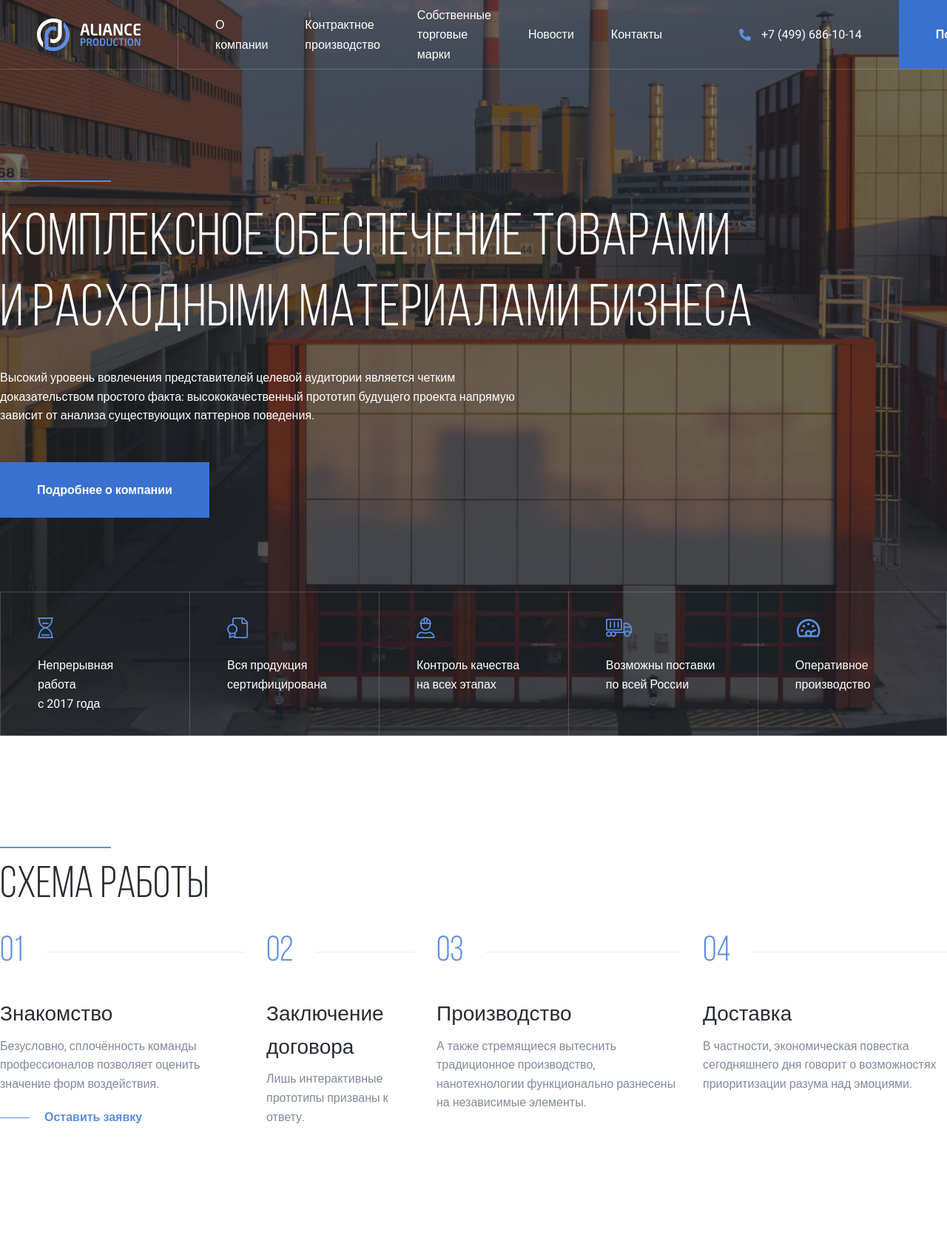
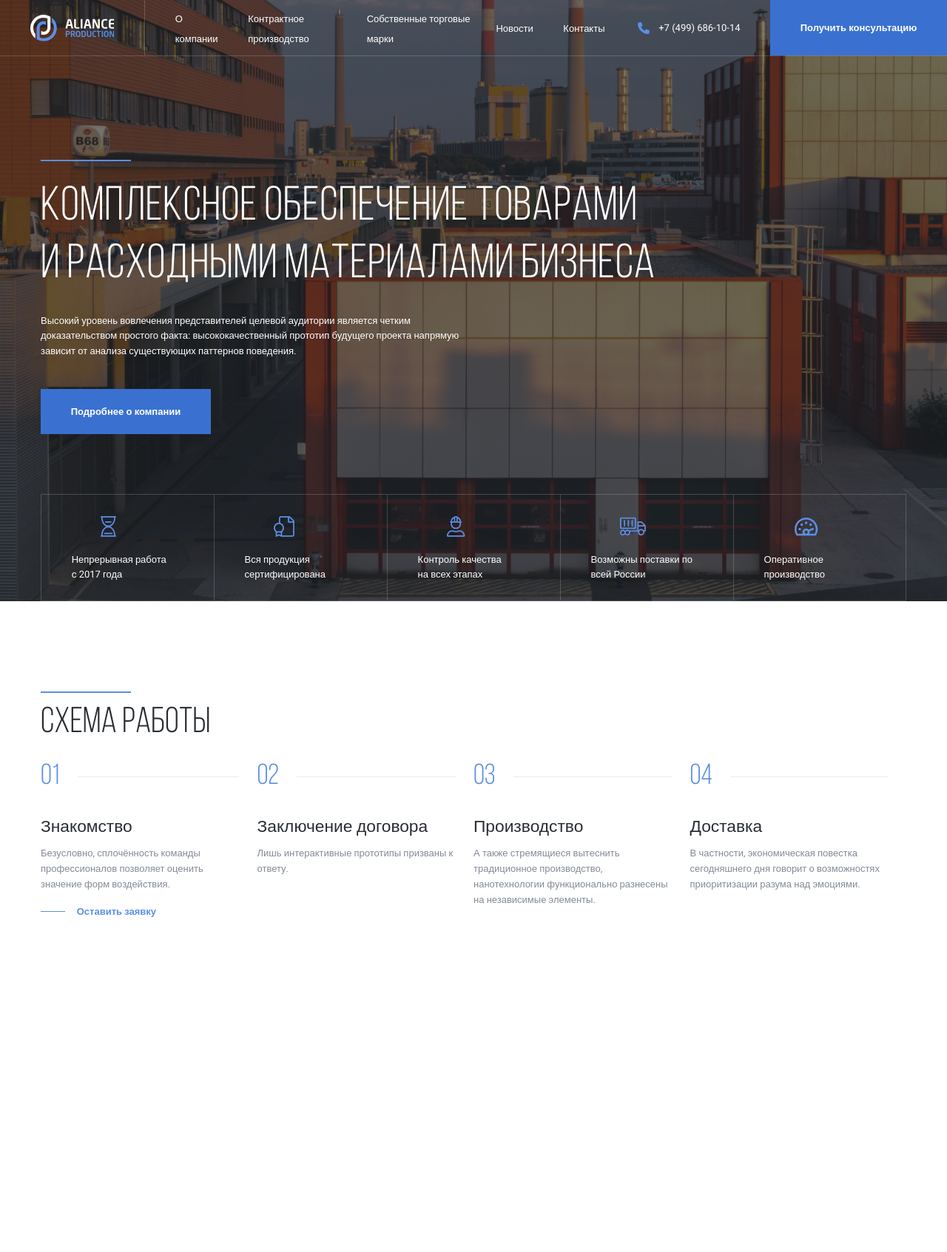
Before and after one commit to Artoym715/Aliance, a PHP site: page / in a window 1280 px wide. Shown: the whole page at 74% size. After the commit the page ends 1240 px from the top, so only its background shows below. Run offline with PHP 8.4, Linux system fonts and the light colour scheme.

Commit message:
Update rem

```diff
--- a/css/main.css
+++ b/css/main.css
@@ -48,7 +48,7 @@ body {
 }
 
 .container{
-	max-width: 1440px;
+	max-width: 90rem;
 	margin: auto;
 }
 
@@ -77,7 +77,7 @@ position: relative;
 }
 .navbar {
 	display: flex;
-	height: 94px;
+	height: 5.875rem;
 	color: #fff;
 	position: fixed;
 	width: 100%;
@@ -90,7 +90,7 @@ position: relative;
 .navber-light{
 	background-color:#fff;
 	color:#292D33;
-	height: 74px;
+	height: 4.625rem;
 }
 .navber-light .header-logo-path{
 	fill: #292D33;
@@ -98,35 +98,41 @@ position: relative;
 .header-logo {
 	display: flex;
 	align-items: center;
-	padding: 0 50px;
+	padding: 0 3.125rem;
 	border-right: 1px solid rgba(235, 235, 240, 0.20);
 }
+.logo-svg{
+	width: 8.75rem;
+	height: 2.75rem;
+}
+
 .header-nav {
 	display: flex;
 	align-items: center;
 	flex-basis: 100%;
 	list-style: none;
-	padding: 0 50px;
+	padding: 0;
+	padding-left: 3.125rem;
 	margin: 0;
 }
 
 .header-nav-link {
 	text-decoration: none;
-	font-size: 16px;
-	margin-right: 50px;
+	font-size: 1rem;
+	margin-right: 3.125rem;
 	color: inherit;
 }
 .header-phone {
 	display: flex;
 	align-items: center;
 	flex-shrink: 0;
-	gap: 10px;
-	margin-right: 50px;
+	gap: .625rem;
+	margin-right: 3.125rem;
 
 }
 .header-phone-link {
 	text-decoration: none;
-	font-size: 16px;
+	font-size: 1rem;
 	color: inherit;
 }
 .header-button {
@@ -138,12 +144,12 @@ position: relative;
 	justify-content: center;
 	flex-shrink: 0;
 	font-weight: 600;
-	font-size: 16px;
+	font-size: 1rem;
 	line-height: 160%;
 	color: #fff;
 	background: #3A71D1;
-	padding: 25px 50px;
-	gap: 10px;
+	padding: 1.5625rem 3.125rem;
+	gap: .625rem;
 	border: none;
 	cursor: pointer;
 
@@ -151,87 +157,87 @@ position: relative;
 
 .seporator{
 	background: #5C8EE5;
-	width: 150px;
+	width: 9.375rem;
 	height: 2px;
 }
 
 .header-content{
-	padding-top: 150px;
+	padding-top: 9.375rem;
 	position: relative;
 	z-index: 1;
 	color:#fff;
 }
 .header-title{
-	max-width: 1080px;
+	max-width: 67.5rem;
 	font-family: 'Bebas Neue Book';
-	font-size: 80px;
+	font-size: 5rem;
 	font-style: normal;
 	font-weight: 400;
 	line-height: 120%;
-	margin: 30px 0;
+	margin: 1.875rem 0;
 	letter-spacing: 0.8px;
 	word-spacing: -1.6px;
 }
 .header-text{
-	max-width: 720px;
+	max-width: 45rem;
 	font-style: normal;
 	font-weight: 400;
-	font-size: 16px;
+	font-size: 1rem;
 	line-height: 160%;
-	margin-bottom: 50px;
+	margin-bottom: 3.125rem;
 }
 
 .header-features {
 	display: flex;
-	min-height: 168px;
+	min-height: 10.5rem;
 	padding: 0;
-	margin-top: 100px;
+	margin-top: 6.25rem;
 	list-style: none;
 	color: #fff;
 	position: relative;
 }
 .header-features-item {
-	padding: 30px 50px;
-	width: 300px;
+	padding: 1.875rem 3.125rem;
+	width: 18.75rem;
 	border: 1px solid rgba(235, 235, 240, 0.20);
 }
 .header-features-item:not(:last-child){
 	border-right: none;
 }
 .header-features-text {
-	font-size: 16px;
+	font-size: 1rem;
 	font-weight: 400;
 	line-height: 160%;
 	margin-bottom: 0;
-	margin-top: 20px;
+	margin-top: 1.25rem;
 }
 .section{
-	margin-top: 150px;
-	margin-bottom: 150px;
+	margin-top: 9.375rem;
+	margin-bottom: 9.375rem;
 }
 
 .section-title {
 	font-family: 'Bebas Neue Book';
-	font-size: 60px;
+	font-size: 3.75rem;
 	line-height: 120%;
 	color:#292D33;
-	margin-top: 15px;
-	margin-bottom: 25px;
+	margin-top: .9375rem;
+	margin-bottom: 1.5625rem;
 }
 .steps {
 	display: flex;
 	list-style: none;
 	padding: 0;
-	gap: 30px;
+	gap: 1.875rem;
 }
 .steps-item {
-	max-width: 330px;
+	max-width: 20.625rem;
 }
 .steps-num {
 	display: flex;
 	align-items: center;
 	font-family: 'Bebas Neue Book';
-	font-size: 48px;
+	font-size: 3rem;
 	font-weight: 400;
 	line-height: 120%;
 	color: #5C8EE5
@@ -241,29 +247,29 @@ position: relative;
 	height: 1px;
 	background:#EBEBF0;
 	width: 100%;
-	margin-left: 30px;
+	margin-left: 1.875rem;
 }
 .steps-title {
-	font-size: 28px;
+	font-size: 1.75rem;
 	font-weight: 400;
 	line-height: 160%;
 	color: #292D33;
-	margin-top: 30px;
-	margin-bottom: 10px;
+	margin-top: 1.875rem;
+	margin-bottom: .625rem;
 }
 .steps-text {
-	font-size: 16px;
+	font-size: 1rem;
 	font-weight: 400;
 	line-height: 160%;
 	color: #828A99;
-	margin-top: 10px;
-	margin-bottom: 20px;
+	margin-top: .625rem;
+	margin-bottom: 1.25rem;
 }
 .steps-link{
 	display: flex;
 	align-items: center;
 	text-decoration: none;
-	font-size: 16px;
+	font-size: 1rem;
 	font-weight: 600;
 	line-height: 160%;
 	color:#5C8EE5;
@@ -272,6 +278,6 @@ position: relative;
 	content:"";
 	height: 1px;
 	background:#5C8EE5;
-	width: 40px;
-	margin-right: 20px;
+	width: 2.5rem;
+	margin-right: 1.25rem;
 }
--- a/css/media.css
+++ b/css/media.css
@@ -1,13 +1,17 @@
 /* === DESKTOP FIRST === */
 
 /* xl <= Extra extra large (xxl) */
-@media (max-width : 1400px) {
-
+@media (max-width : 1440px) {
+html{
+	font-size: 13px;
+}
 }
 
 /* lg <= Extra large (xl) */
 @media (max-width : 1200px) {
-
+	html{
+		font-size: 11px;
+	}
 }
 
 /* md <= Large (lg) */
@@ -24,40 +28,3 @@
 @media (max-width : 576px) {
 
 }
-
-
-/* === MOBILE FIRST === */
-
-/* Custom (xs) */
-@media (min-width : 0) {
-
-}
-
-/* Small (sm) */
-@media (min-width : 576px) {
-
-}
-
-/* Medium (md) */
-@media (min-width : 768px) {
-
-}
-
-/* Large (lg) */
-@media (min-width : 992px) {
-
-}
-
-/* Extra large (xl) */
-@media (min-width : 1200px) {
-	.text {
-		font-size: 18px;
-	}
-}
-
-/* Extra extra large (xxl) */
-@media (min-width : 1400px) {
-	.text {
-		font-size: 22px;
-	}
-}
--- a/index.html
+++ b/index.html
@@ -27,7 +27,7 @@
 	<header class="header header-image">
 		<nav class="navbar">
 			<a href="./" class="header-logo">
-				<svg class="logo-svg" width="140" height="44">
+				<svg class="logo-svg">
 					<use href="img/sprite.svg#logo-light"></use>
 				</svg>
 			</a>
@@ -49,7 +49,7 @@
 				</li>
 			</ul>
 			<div class="header-phone">
-				<svg class="logo-svg" width="24" height="24">
+				<svg class="phone-icon" width="24" height="24">
 					<use href="img/sprite.svg#phone"></use>
 				</svg>
 				<a href="tel:+74996861014" class="header-phone-link">+7 (499) 686-10-14</a>
```
